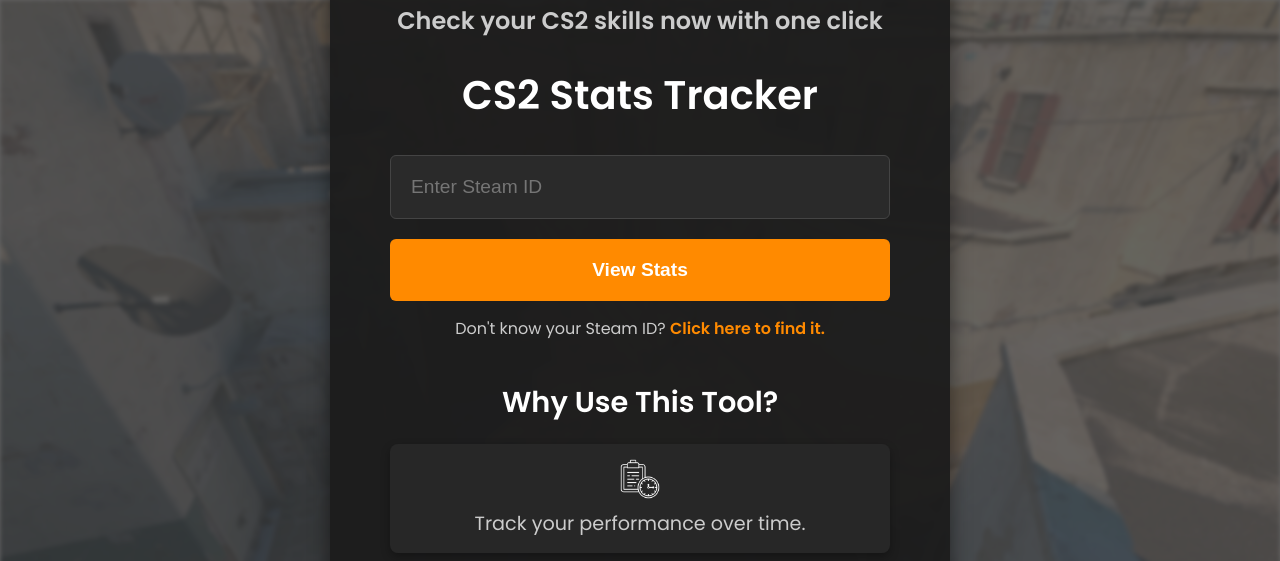
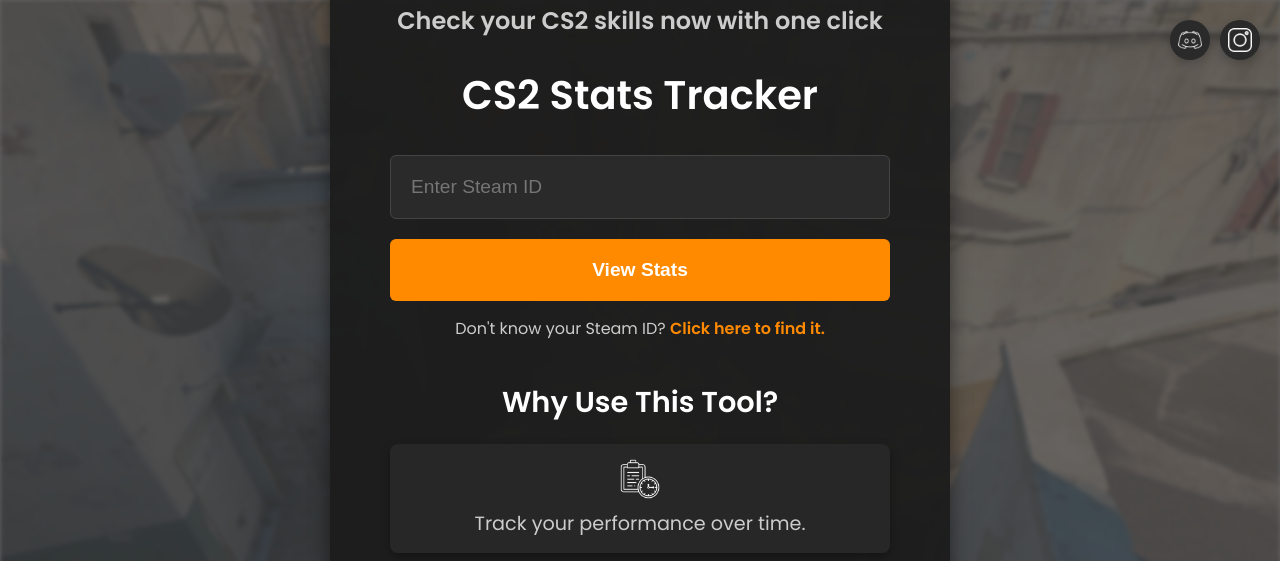
Before and after one commit to RaresRacsan/CS2-Stats, a website: page public/index.html in a window 1280 px wide. Shown: the top 561 px of the page. Drawn offline with Linux system fonts and the light colour scheme.

Commit message:
added instagram and discord on main page

```diff
--- a/public/index.html
+++ b/public/index.html
@@ -9,6 +9,14 @@
 </head>
 <body>
     <div class="login-container">
+        <div class="social-sharing">
+            <a href="https://discordapp.com/users/553950676246331412" class="social-btn discord" target="_blank" title="Share on Discord">
+                <img src="/icons/discord.png" alt="Discord">
+            </a>
+            <a href="https://www.instagram.com/raresracsan/" class="social-btn instagram" target="_blank" title="Share on Instagram">
+                <img src="/icons/instagram.png" alt="Instagram">
+            </a>
+        </div>
         <h2 class="subtitle">Check your CS2 skills now with one click</h2>
         <h1 class="title">CS2 Stats Tracker</h1>
         <form id="steamIdForm" onsubmit="handleSubmit(event)">
--- a/public/styles/style.css
+++ b/public/styles/style.css
@@ -189,3 +189,42 @@
     color: #ff9318;
     text-decoration: underline;
 }
+
+/* Social Sharing Section */
+.social-sharing {
+    position: absolute; /* Position it relative to the page */
+    top: 20px; /* Distance from the top of the page */
+    right: 20px; /* Distance from the right of the page */
+    display: flex; /* Arrange icons horizontally */
+    gap: 10px; /* Space between buttons */
+    z-index: 10; /* Ensure it's above other elements */
+}
+
+.social-btn {
+    display: inline-block;
+    width: 40px;
+    height: 40px;
+    border-radius: 50%;
+    background: #2a2a2a;
+    display: flex;
+    justify-content: center;
+    align-items: center;
+    transition: background-color 0.3s ease, transform 0.3s ease;
+    box-shadow: 0 4px 8px rgba(0, 0, 0, 0.2); /* Subtle shadow for a better look */
+}
+
+.social-btn img {
+    width: 24px;
+    height: 24px;
+    filter: invert(1);
+}
+
+.social-btn.discord:hover {
+    background-color: #5865F2; /* Discord brand color */
+    transform: scale(1.1);
+}
+
+.social-btn.instagram:hover {
+    background-color: #E1306C; /* Instagram brand color */
+    transform: scale(1.1);
+}
```
Also changed, not shown: public/icons/discord.png (added), public/icons/instagram.png (added).
